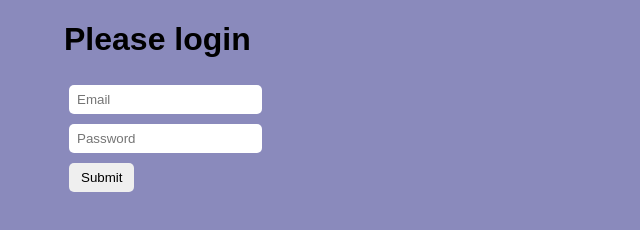
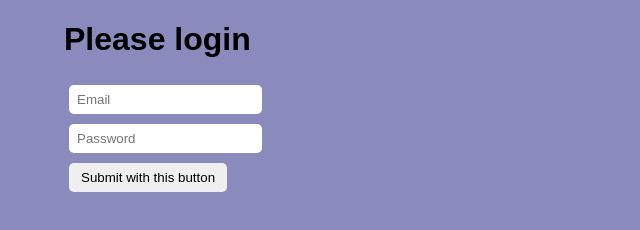
Before and after one commit to JasonTHolmes/quest-game, a plain HTML site: page index.html in a window 1280 px wide. Shown: the whole page, without its empty margins (0-640 px from the left). Drawn offline with Linux system fonts and the light colour scheme.

Commit message:
editing button

```diff
--- a/index.html
+++ b/index.html
@@ -21,7 +21,7 @@
                         <input type="text" placeholder="Password" required>
                     </div>
                 <div id="button">
-                    <button>Submit</button>
+                    <button>Submit with this button</button>
                 </div>
                 </form>
             </div>
```
